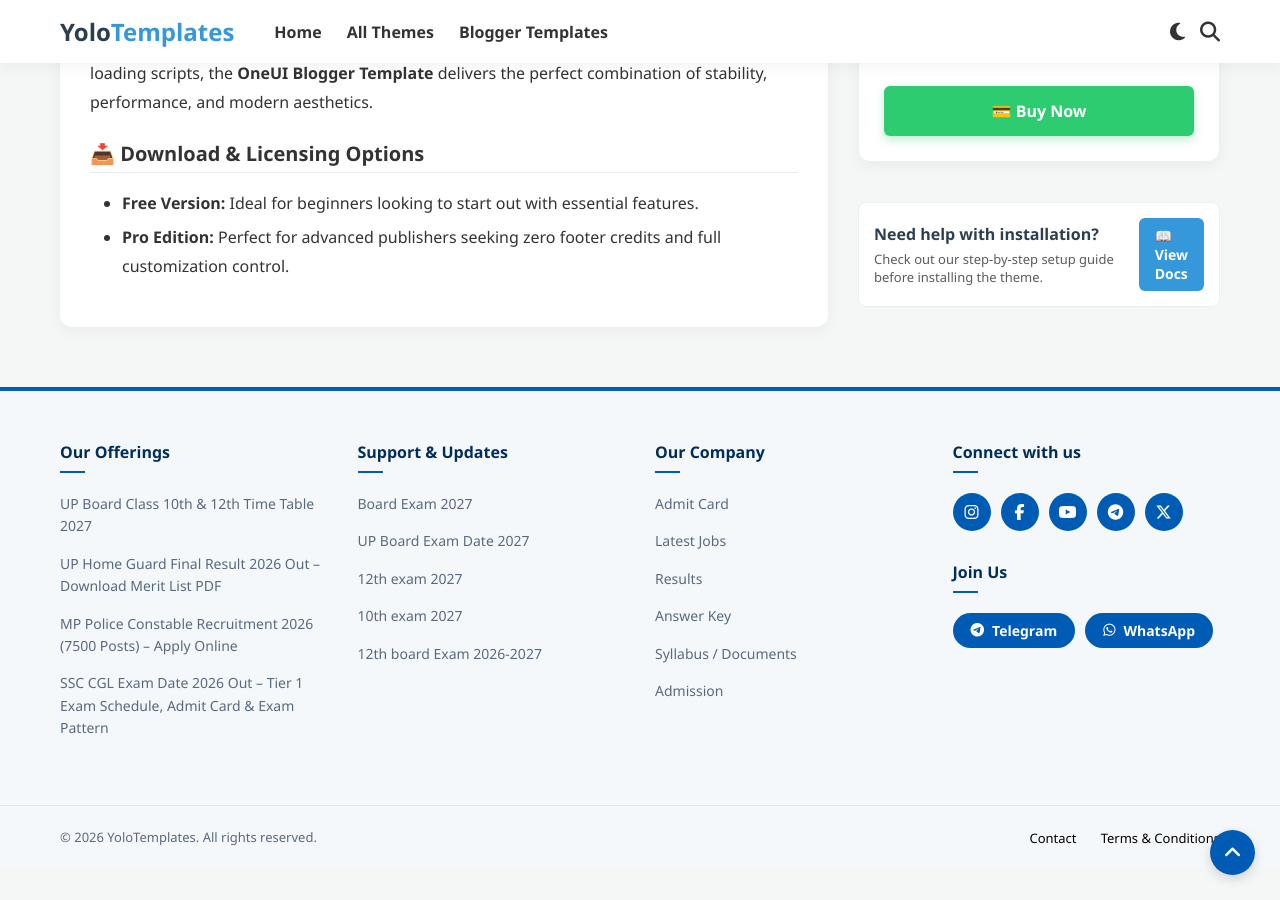
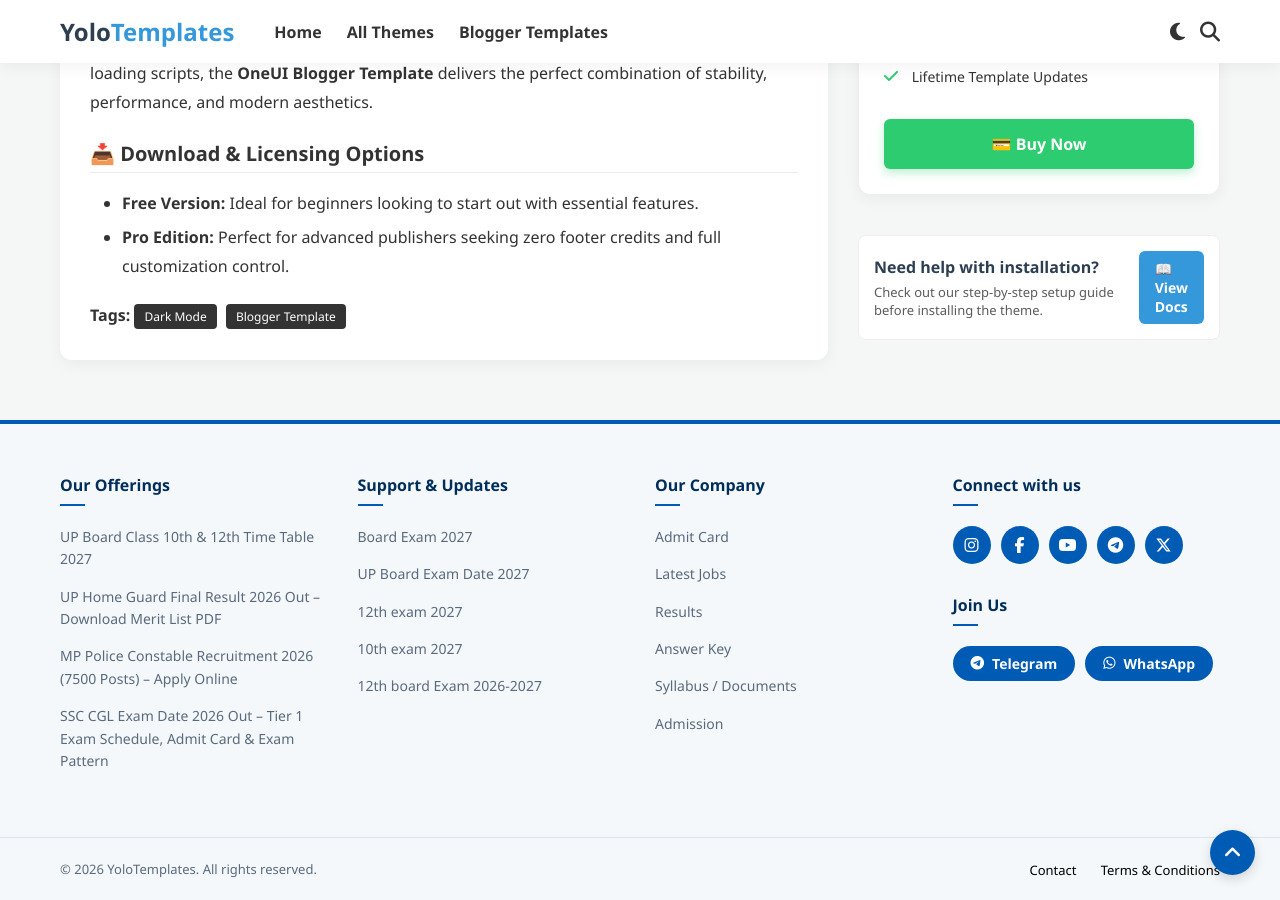
Before and after one commit to yolotemplates/yolotemplates.github.io, a Jekyll site: the page built from _posts/2026-11-02-one-ui-blogger-template.md, in a window 1280 px wide and 900 px high, scrolled down 2569 px. Built offline with Jekyll 4.4.1, drawn with Linux system fonts in a browser that asks for light colours; our own code applies the rules of GitHub Pages for plain Markdown files.

Commit message:
Update 2026-11-02-one-ui-blogger-template.md

```diff
--- a/_posts/2026-11-02-one-ui-blogger-template.md
+++ b/_posts/2026-11-02-one-ui-blogger-template.md
@@ -82,3 +82,9 @@ If you want to launch a professional and fast blog without relying on heavy plug
 
 * **Free Version:** Ideal for beginners looking to start out with essential features.
 * **Pro Edition:** Perfect for advanced publishers seeking zero footer credits and full customization control.
+
+<div class="post-tags" style="margin-top: 20px;">
+    <strong>Tags: </strong>
+    <a href="/tags/dark-mode" style="background: #333; color: #fff; padding: 4px 10px; border-radius: 4px; text-decoration: none; font-size: 12px; margin-right: 5px;">Dark Mode</a>
+    <a href="/tags/blogger-template" style="background: #333; color: #fff; padding: 4px 10px; border-radius: 4px; text-decoration: none; font-size: 12px; margin-right: 5px;">Blogger Template</a>
+</div>
```
